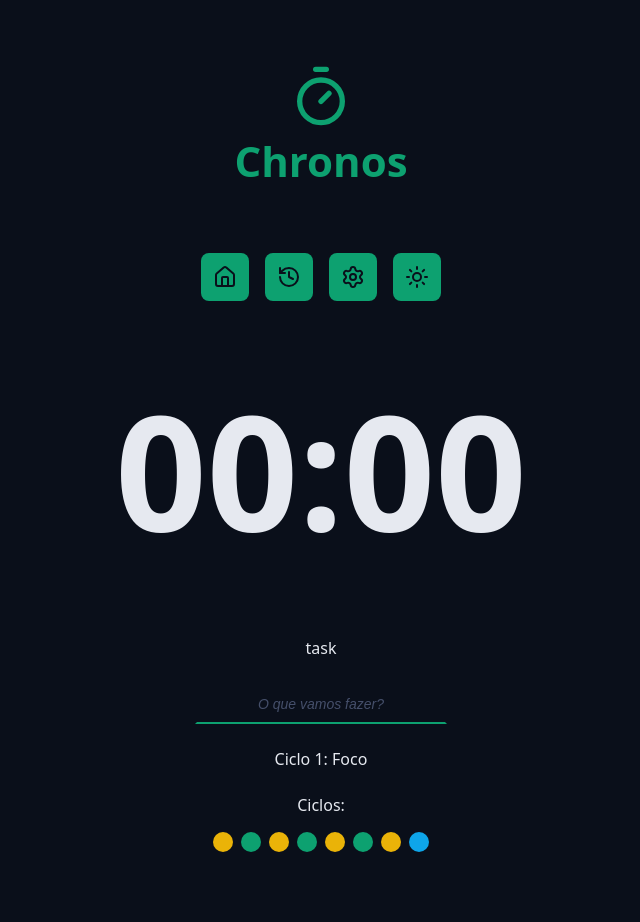
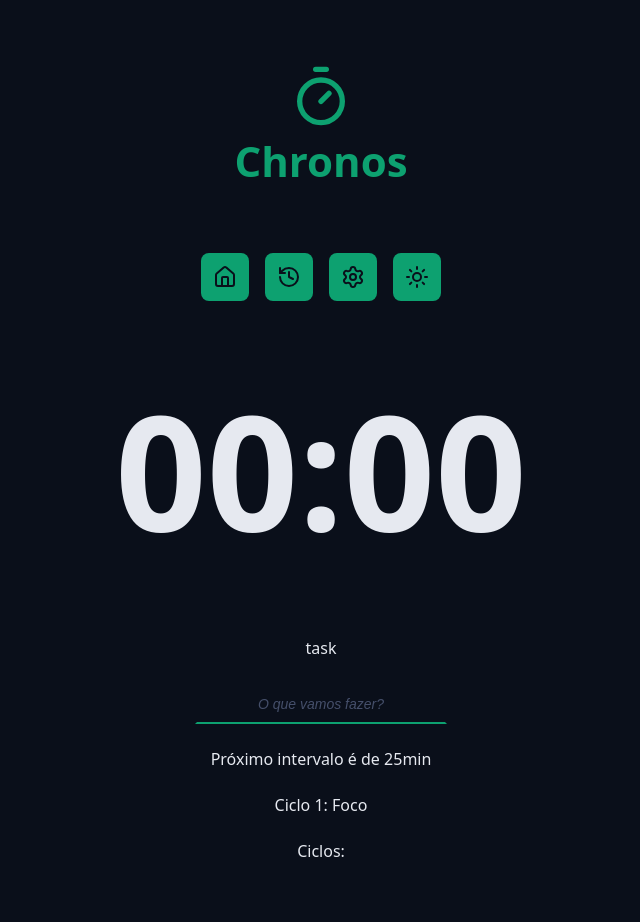
Before and after one commit to commit-ana/CONTRUCAO_FRONT1, a React (Vite) app in the folder praticas/pomodoro/: page / in a window 1280 px wide. Shown: the top 922 px of the page, without its empty margins (319-959 px from the left). Built offline with nearby package versions, Linux system fonts and the light colour scheme.

Commit message:
pratica 44 - renderiza indicadores de ciclo dinamicamente com cores e acessibilidade

```diff
--- a/praticas/pomodoro/src/components/Cycles/index.tsx
+++ b/praticas/pomodoro/src/components/Cycles/index.tsx
@@ -1,19 +1,38 @@
+import { useTaskContext } from '../../contexts/TaskContext/useTaskContext';
+import { getNextCycle } from '../../utils/getNextCycle';
+import { getNextCycleType } from '../../utils/getNextCycleType';
 import styles from './styles.module.css';
 
 export function Cycles() {
+  const { state } = useTaskContext();
+
+  // Cria o array baseado no progresso atual
+  const cycleStep = Array.from({ length: state.currentCycle });
+
+  const cycleDescriptionMap = {
+    workTime: 'foco',
+    shortBreakTime: 'descanso curto',
+    longBreakTime: 'descanso longo',
+  };
+
   return (
     <div className={styles.cycles}>
       <span>Ciclos:</span>
+      <div className={styles.cycleDots}>
+        {cycleStep.map((_, index) => {
+          // O índice vira 0, 1, 2... transformamos em ciclo 1, 2, 3...
+          const nextCycle = getNextCycle(index);
+          const nextCycleType = getNextCycleType(nextCycle);
 
-      <div className={styles.cycleDots}>
-        <span className={`${styles.cycleDot} ${styles.workTime}`}></span>
-        <span className={`${styles.cycleDot} ${styles.shortBreakTime}`}></span>
-        <span className={`${styles.cycleDot} ${styles.workTime}`}></span>
-        <span className={`${styles.cycleDot} ${styles.shortBreakTime}`}></span>
-        <span className={`${styles.cycleDot} ${styles.workTime}`}></span>
-        <span className={`${styles.cycleDot} ${styles.shortBreakTime}`}></span>
-        <span className={`${styles.cycleDot} ${styles.workTime}`}></span>
-        <span className={`${styles.cycleDot} ${styles.longBreakTime}`}></span>
+          return (
+            <span
+              key={nextCycle} // Key única para o React
+              className={`${styles.cycleDot} ${styles[nextCycleType]}`}
+              aria-label={`Indicador de ciclo de ${cycleDescriptionMap[nextCycleType]}`}
+              title={`Indicador de ciclo de ${cycleDescriptionMap[nextCycleType]}`}
+            ></span>
+          );
+        })}
       </div>
     </div>
   );
--- a/praticas/pomodoro/src/components/MainForm/index.tsx
+++ b/praticas/pomodoro/src/components/MainForm/index.tsx
@@ -58,6 +58,10 @@
       </div>
 
       <div className='formRow'>
+  <p>Próximo intervalo é de {state.config[nextCycleType]}min</p>
+</div>
+
+      <div className='formRow'>
         {/* DICA: Agora você pode mostrar visualmente o que vem a seguir! */}
         <p>Ciclo {nextCycle}: {nextCycleType === 'workTime' ? 'Foco' : 'Pausa'}</p>
       </div>
@@ -65,6 +69,13 @@
       <div className='formRow'>
         <Cycles />
       </div>
+
+      {/* Regra: Se o ciclo for 0, não mostra nada. Se for > 0, mostra as bolinhas. */}
+{state.currentCycle > 0 && (
+  <div className='formRow'>
+    <Cycles />
+  </div>
+)}
 
       <div className='formRow'>
         <DefaultButton icon={<PlayCircleIcon />} />
```
